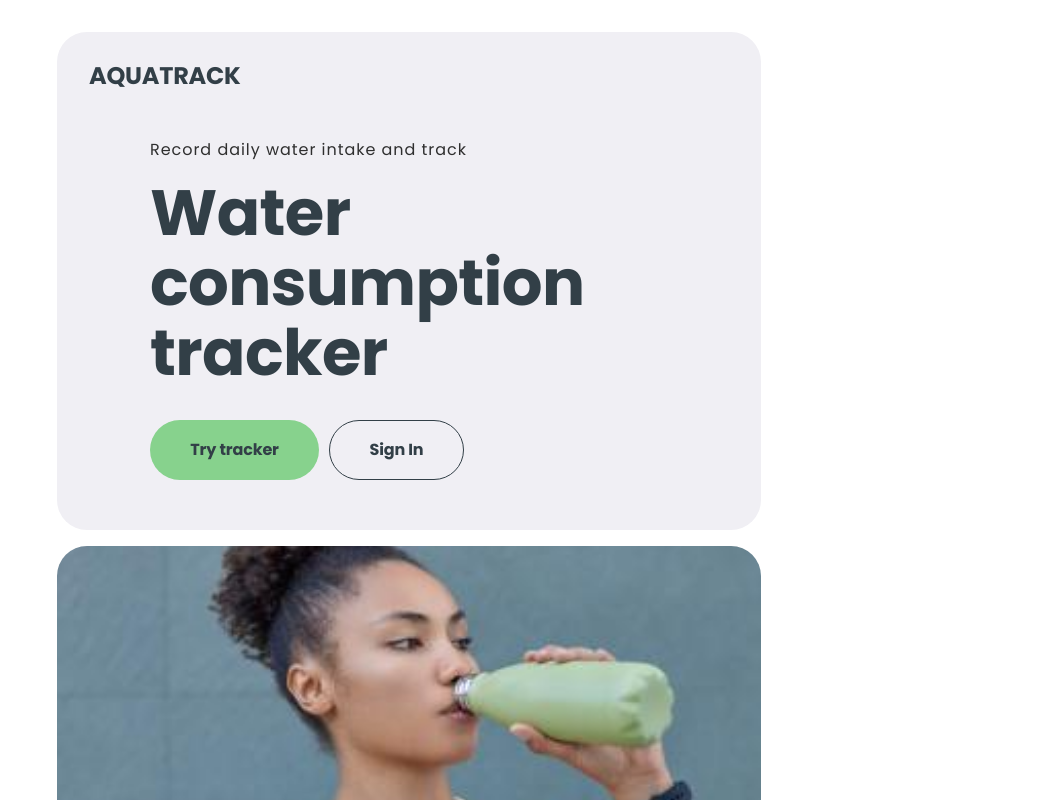
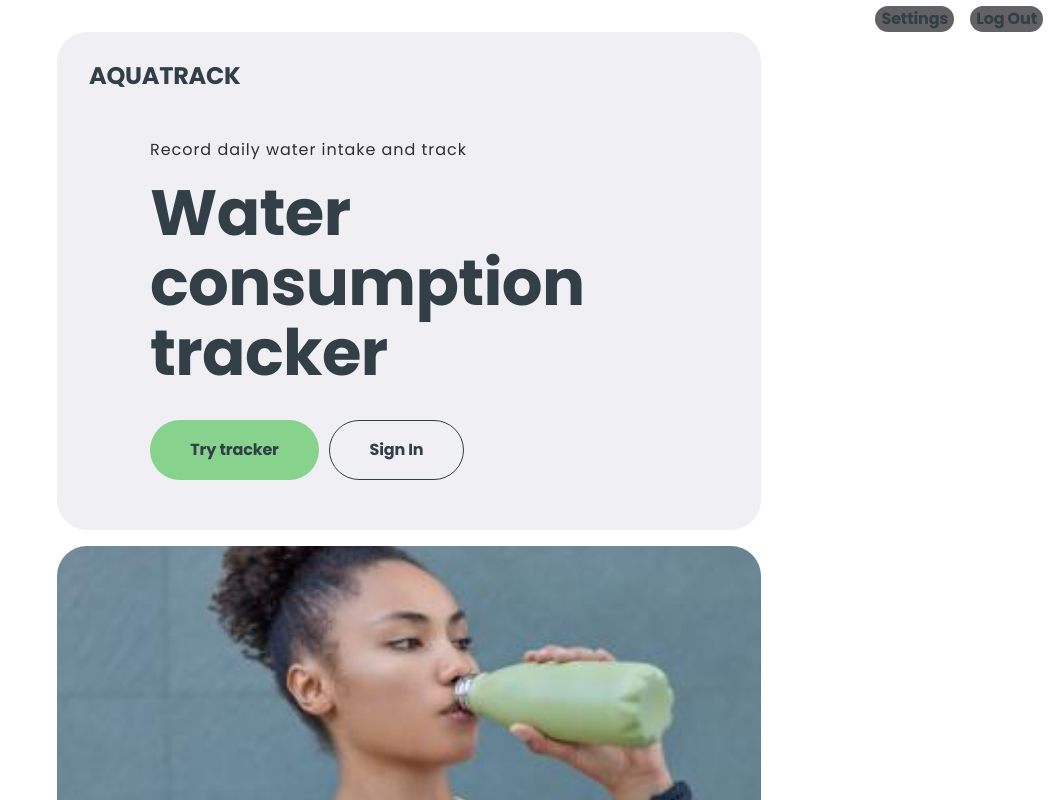
Before and after one commit to Costbound/aquahackers-project, a React (Vite) app: page / in a window 1280 px wide. Shown: the top 800 px of the page, without its empty margins (231-1280 px from the left). Built offline with nearby package versions, Linux system fonts and the light colour scheme; no server answers.

Commit message:
add temp logout & settings modal open functionality

```diff
--- a/src/components/Page/Page.jsx
+++ b/src/components/Page/Page.jsx
@@ -1,10 +1,15 @@
-import Logo from '../Logo/Logo';
 import css from './Page.module.css';
 import PropTypes from 'prop-types';
+import ModalGlobal from "../Temp/ModalGlobal/ModalGlobal.jsx";
+
+
+
 const Page = ({ children }) => {
+
   return (
     <div className={css.page}>
       {children}
+      <ModalGlobal /> {/* TEMP */}
     </div>
   );
 };
--- a/src/components/Temp/ModalGlobal/ModalGlobal.jsx
+++ b/src/components/Temp/ModalGlobal/ModalGlobal.jsx
@@ -0,0 +1,44 @@
+import css from './ModalGlobal.module.css'
+import Button from "../../Button/Button.jsx";
+import {useState} from "react";
+import Modal from "../../Modal/Modal.jsx";
+import UserSettingsModal from "../../UserSettingsModal/UserSettingsModal.jsx";
+import LogOutModal from "../../Modals/LogOutModal/LogOutModal.jsx";
+
+function ModalGlobal() {
+    const [isModalOpen, setIsModalOpen] = useState(false);
+    const [modalType, setModalType] = useState("");
+
+    const handleModalClose = () => {
+        setIsModalOpen(false);
+        setModalType("");
+    }
+
+    const handleOpenSettingsModal = () => {
+        setIsModalOpen(true)
+        setModalType('settings')
+    }
+
+    const handleOpenLogOutModal = () => {
+        setIsModalOpen(true)
+        setModalType('logOut')
+    }
+
+
+    return (isModalOpen ? (
+        <Modal isOpen={isModalOpen} onClose={handleModalClose}>
+            {
+                modalType === 'logOut' ? <LogOutModal /> :
+                    modalType === 'settings' ? <UserSettingsModal /> : null
+            }
+        </Modal>
+        ) : (
+        <div className={css.container}>
+            <Button styleType='grey' onClick={handleOpenSettingsModal}>Settings</Button>
+            <Button styleType='grey' onClick={handleOpenLogOutModal}>Log Out</Button>
+        </div>
+        )
+    );
+}
+
+export default ModalGlobal;
--- a/src/components/Temp/ModalGlobal/ModalGlobal.module.css
+++ b/src/components/Temp/ModalGlobal/ModalGlobal.module.css
@@ -0,0 +1,8 @@
+.container {
+    position: fixed;
+    right: 0;
+    top: 0;
+    display: flex;
+    gap: 16px;
+    padding: 6px;
+}
```
